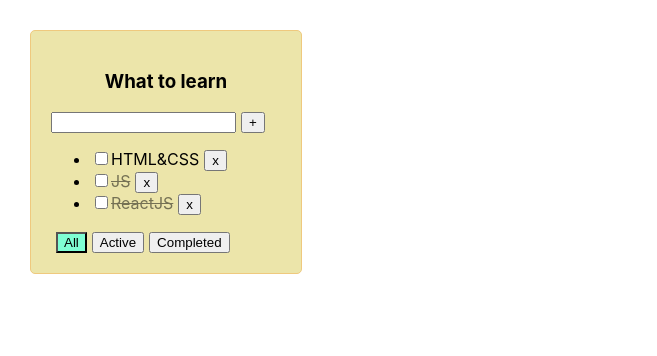
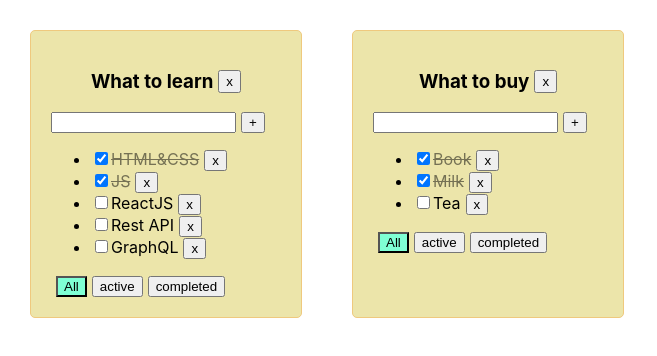
Before and after one commit to M4k4v3ll1/todoList, a React (Create React App) app: page / in a window 1280 px wide. Shown: the top 356 px of the page, without its empty margins (0-657 px from the left). Built offline with nearby package versions, Linux system fonts and the light colour scheme.

Commit message:
TodoList S2W1 lesson 5 is done: added array of todoLists and associate array for tasks; each todoList is rendered, has own filter and CRUD functions; added button for deleting todoList (additionally removing useless tasks this todoList)

```diff
--- a/src/App.tsx
+++ b/src/App.tsx
@@ -1,82 +1,88 @@
 import React, {useState} from 'react';
 import './App.css';
-import {TaskPropsType, Todolist} from './components/Todolist';
+import {Todolist} from './components/Todolist';
 import {v1} from "uuid";
 
-export type FilterValuesType = 'All' | 'Active' | 'Completed'
+export type FilterValuesType = 'all' | 'active' | 'completed'
+type todoListsType = {
+    id: string
+    title: string
+    filter: FilterValuesType
+}
 
 function App() {
     //BLL
-    const todoListTitle_1 = "What to learn"
-    /*const todoListTitle_2 = "Songs"*/
+    const todoListID1 = v1()
+    const todoListID2 = v1()
 
-    //state
-    /*const tasks1 = [
-        {id: 1, title: "HTML&CSS", isDone: true},
-        {id: 2, title: "JS", isDone: true},
-        {id: 3, title: "ReactJS", isDone: false}
-    ]*/
+    let [todoLists, setTodoLists] = useState<todoListsType[]>([
+        {id: todoListID1, title: 'What to learn', filter: 'all'},
+        {id: todoListID2, title: 'What to buy', filter: 'all'},
+    ])
 
-    const [tasks, setTasks] = useState<Array<TaskPropsType>>([      //init ial state
-        {id: v1(), title: "HTML&CSS", isDone: false},
+    let [tasks, setTasks] = useState({
+        [todoListID1]: [
+            {id: v1(), title: "HTML&CSS", isDone: true},
             {id: v1(), title: "JS", isDone: true},
-        {id: v1(), title: "ReactJS", isDone: true}
-    ])
-    const [filter, setFilter] = useState<FilterValuesType>('All')
-    /*//Создаем функцию удаление задач на nativeJS, которая через onClick по кнопке будет принимать id таски.
-    function removeTask(taskId: number) {
-        //Создаем новый пустой массив nextState
-        const nextState: Array<TaskPropsType> = []
-        //Через пропсы у функции получаем taskId и прогоняем через цикл. Внутри цикла пишем условие, что если id в массиве tasks не совпадает с пришедшей через пропсы taskId, то пушим таску в новый массив nextState, а если совпадает, то ничего не делаем (как бы удаляя ее из нового массива).
-        for (let i = 0; i < tasks.length; i++) {
-            if (tasks[i].id !== taskId) {
-                nextState. push(tasks[i])
-            }
-        }*/
+            {id: v1(), title: "ReactJS", isDone: false},
+            {id: v1(), title: "Rest API", isDone: false},
+            {id: v1(), title: "GraphQL", isDone: false},
+        ],
+        [todoListID2]: [
+            {id: v1(), title: "Book", isDone: true},
+            {id: v1(), title: "Milk", isDone: true},
+            {id: v1(), title: "Tea", isDone: false},
+        ]
+    });
 
-    //Создаем функцию удаления задач на .filter, которая через onClick по кнопке будет принимать id таски.
-    function removeTasks(id: string) {
-        let nextState = tasks.filter(t => t.id !== id)
-        //Через функцию setTasks хука useState пушим новый массив nextState
-        setTasks(nextState)
+    function removeTasks(todoListID: string, taskID: string) {
+        setTasks({...tasks, [todoListID]: tasks[todoListID].filter(el => el.id !== taskID)})
     }
 
-    function addTask(newTaskTitle: string) {
+    function addTask(todoListID: string, newTaskTitle: string) {
         let newTask = {id: v1(), title: newTaskTitle, isDone: false}
-        let newTasks = [newTask, ...tasks]
-        setTasks(newTasks)
+        setTasks({...tasks, [todoListID]: [newTask, ...tasks[todoListID]]})
     }
 
-    function changeStatus(id: string, isDone: boolean) {
-        let task = tasks.find(t => t.id === id);
-        if (task) {
-            task.isDone = isDone;
-        }
-        setTasks([...tasks])
+    function changeTaskStatus(todoListID: string, id: string, isDone: boolean) {
+        setTasks({...tasks, [todoListID]: tasks[todoListID].map(el => el.id === id ? {...el, isDone: isDone} : el)})
     }
 
-    function changeFilter(value: FilterValuesType) {
-        setFilter(value)
+    function changeFilter(todoListID: string, value: FilterValuesType) {
+        setTodoLists(todoLists.map(el => el.id === todoListID ? {...el, filter: value} : el))
     }
 
-    let tasksForTodoList = tasks
-    if (filter === 'Completed') {
-        tasksForTodoList = tasks.filter(t => t.isDone)
-    } else if (filter === 'Active') {
-        tasksForTodoList = tasks.filter(t => t.isDone)
+    function removeTodoList(todoListID: string) {
+        setTodoLists(todoLists.filter(el => el.id !== todoListID))
+        delete tasks[todoListID]
     }
 
     //UI
     return (
         <div className="App">
-            <Todolist title={todoListTitle_1}
+            {todoLists.map(el => {
+                let tasksForTodoList = tasks[el.id]
+                if (el.filter === 'completed') {
+                    tasksForTodoList = tasks[el.id].filter(t => t.isDone)
+                }
+                if (el.filter === 'active') {
+                    tasksForTodoList = tasks[el.id].filter(t => !t.isDone)
+                }
+                return (
+                    <Todolist
+                        key={el.id}
+                        todoListID={el.id}
+                        title={el.title}
                         tasks={tasksForTodoList}
                         removeTasks={removeTasks}
                         changeFilter={changeFilter}
                         addTask={addTask}
-                      changeTaskStatus={changeStatus}
-                      filter={filter}
+                        changeTaskStatus={changeTaskStatus}
+                        filter={el.filter}
+                        removeTodoList={removeTodoList}
                     />
+                )
+            })}
         </div>
     );
 }
--- a/src/components/Todolist.tsx
+++ b/src/components/Todolist.tsx
@@ -3,13 +3,15 @@
 import {FilterValuesType} from "../App";
 
 export type TodoListPropsType = {
+    todoListID: string
     title: string
     tasks: Array<TaskPropsType>
-    removeTasks: (id: string) => void
-    changeFilter: (value: FilterValuesType) => void
-    addTask: (newTaskTitle: string) => void
-    changeTaskStatus: (id: string, isDone: boolean) => void
+    removeTasks: (todoListID: string, id: string) => void
+    changeFilter: (todoListID: string, value: FilterValuesType) => void
+    addTask: (todoListID: string, newTaskTitle: string) => void
+    changeTaskStatus: (todoListID: string, id: string, isDone: boolean) => void
     filter: FilterValuesType
+    removeTodoList: (todoListID: string) => void
 }
 
 export type TaskPropsType = {
@@ -21,13 +23,15 @@
 // В props сразу делаем деструктурирующее присваивание: вместо (props) сразу делаем ({title, tasks}). И в дальнейшем не нужно писать props.title, а сразу title
 export const Todolist: FC<TodoListPropsType> = (
     {
+        todoListID,
         title,
         tasks,
         removeTasks,
         changeFilter,
         addTask,
         changeTaskStatus,
-        filter
+        filter,
+        removeTodoList
     }) => {
     /* //Делаем список задач на NativeJS через цикл for
      //Создаем пустой массив listItems
@@ -49,15 +53,16 @@
         <div>Please add task</div>
         : <ul> {
             tasks.map((t) => {
-                const onRemoveTaskHandler = () => removeTasks(t.id)
+                const onRemoveTaskHandler = () => removeTasks(todoListID, t.id)
                 const onChangeStatusHandler = (e: ChangeEvent<HTMLInputElement>) => {
-                    changeTaskStatus(t.id, e.currentTarget.checked)
+                    changeTaskStatus(todoListID, t.id, e.currentTarget.checked)
                 }
                 return <li key={t.id}>
                     <input
                         type="checkbox"
                         onChange={onChangeStatusHandler}
-            />
+                        checked={t.isDone}
+                    />
                     <span className={t.isDone ? 'is_done' : ''}>{t.title}</span>
                     <Button name={'x'}
                             onClick={onRemoveTaskHandler}
@@ -74,7 +79,7 @@
     }
     const onClickAddTaskHandler = () => {
         if (newTaskTitle.trim() !== '') {
-            addTask(newTaskTitle.trim());
+            addTask(todoListID, newTaskTitle.trim());
             setNewTaskTitle('');
         } else {
             setError('Title is required')
@@ -83,16 +88,23 @@
     const onKeyPressAddTaskHandler = (e: KeyboardEvent<HTMLInputElement>) => {
         setError(null)
         if (e.charCode === 13) {
-            addTask(newTaskTitle);
+            addTask(todoListID, newTaskTitle);
             setNewTaskTitle('');
         }
     }
-    const onClickAllHandler = () => changeFilter('All')
-    const onClickActiveHandler = () => changeFilter('Active')
-    const onClickCompletedHandler = () => changeFilter('Completed')
+    const onClickAllHandler = () => changeFilter(todoListID, 'all')
+    const onClickActiveHandler = () => changeFilter(todoListID, 'active')
+    const onClickCompletedHandler = () => changeFilter(todoListID, 'completed')
+    const onClickRemoveTodoListHandler = () => {
+        removeTodoList(todoListID)
+    }
 
     return <div>
-        <h3>{title}</h3>
+        <h3>
+            {title}
+            <button onClick={onClickRemoveTodoListHandler}>x</button>
+        </h3>
+
         <div>
             <input
                 className={error ? 'error' : ''}
@@ -107,16 +119,16 @@
             {error && <div className='error_message'>{error}</div>}
             {listItem}
             <Button
-                className={filter === 'All' ? 'active_filter' : ''}
+                className={filter === 'all' ? 'active_filter' : ''}
                 name={'All'}
                 onClick={onClickAllHandler}/>
             <Button
-                className={filter === 'Active' ? 'active_filter' : ''}
-                name={'Active'}
+                className={filter === 'active' ? 'active_filter' : ''}
+                name={'active'}
                 onClick={onClickActiveHandler}/>
             <Button
-                className={filter === 'Completed' ? 'active_filter' : ''}
-                name={'Completed'}
+                className={filter === 'completed' ? 'active_filter' : ''}
+                name={'completed'}
                 onClick={onClickCompletedHandler}/>
         </div>
     </div>
--- a/src/components/TodolistUseRef.tsx
+++ b/src/components/TodolistUseRef.tsx
@@ -73,9 +73,9 @@
             <input ref={taskTitleInput}/>
             <Button name={'+'} onClick={onClickAddTask}/>
             {listItem}
-            <Button name={'All'} onClick={() => changeFilter('All')}/>
-            <Button name={'Active'} onClick={() => changeFilter('Active')}/>
-            <Button name={'Completed'} onClick={() => changeFilter('Completed')}/>
+            <Button name={'All'} onClick={() => changeFilter('all')}/>
+            <Button name={'active'} onClick={() => changeFilter('active')}/>
+            <Button name={'completed'} onClick={() => changeFilter('completed')}/>
         </div>
     </div>
 }
--- a/src/index.tsx
+++ b/src/index.tsx
@@ -5,12 +5,10 @@
 import reportWebVitals from './reportWebVitals';
 
 const root = ReactDOM.createRoot(
-  document.getElementById('root') as HTMLElement
+    document.getElementById('root') as HTMLElement
 );
 root.render(
-  <React.StrictMode>
-    <App />
-  </React.StrictMode>
+    <App/>
 );
 
 // If you want to start measuring performance in your app, pass a function
```
Also changed, not shown: 1 other file (tests, documents, lock files or other folders). Lines whose indentation alone changed are shown as unchanged.
